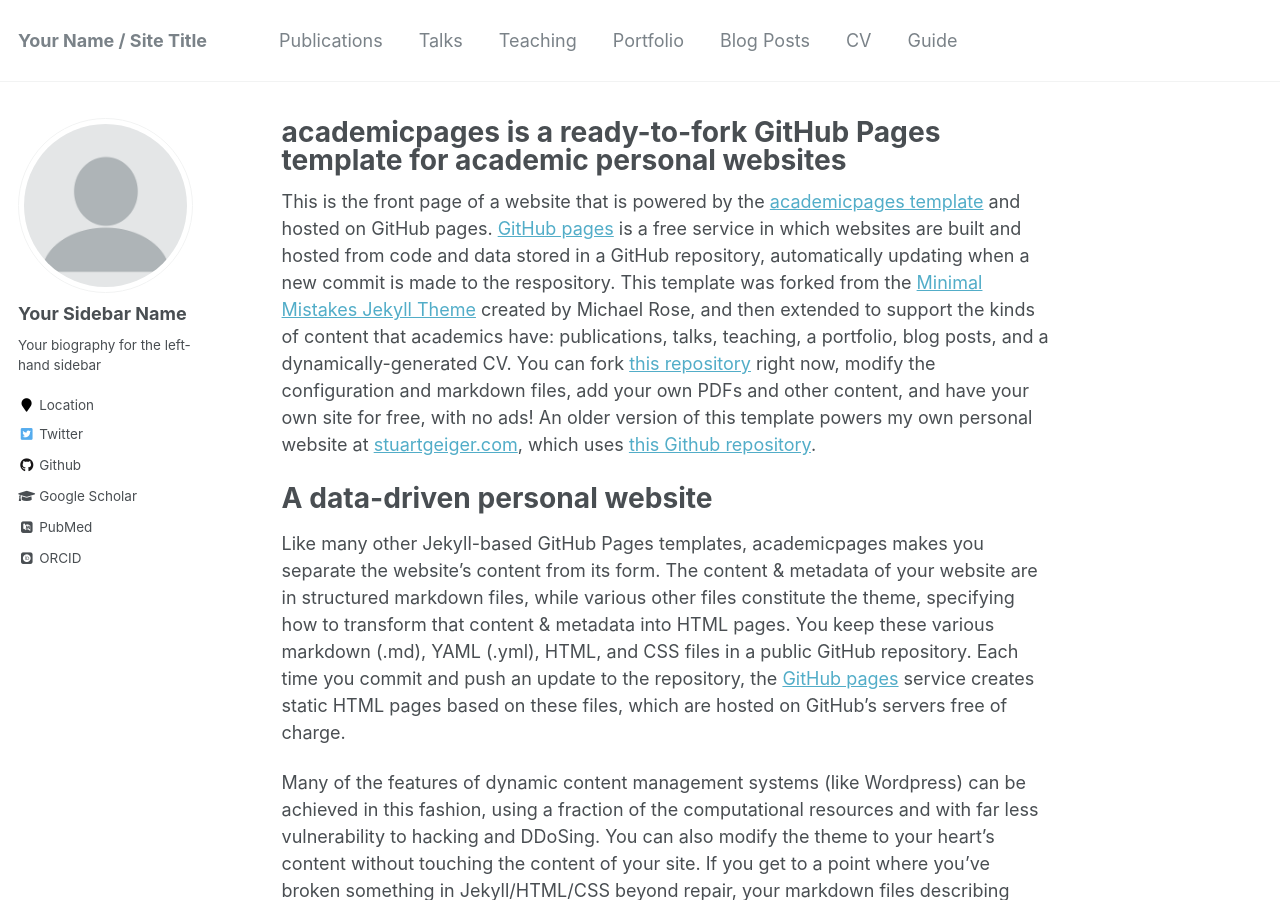
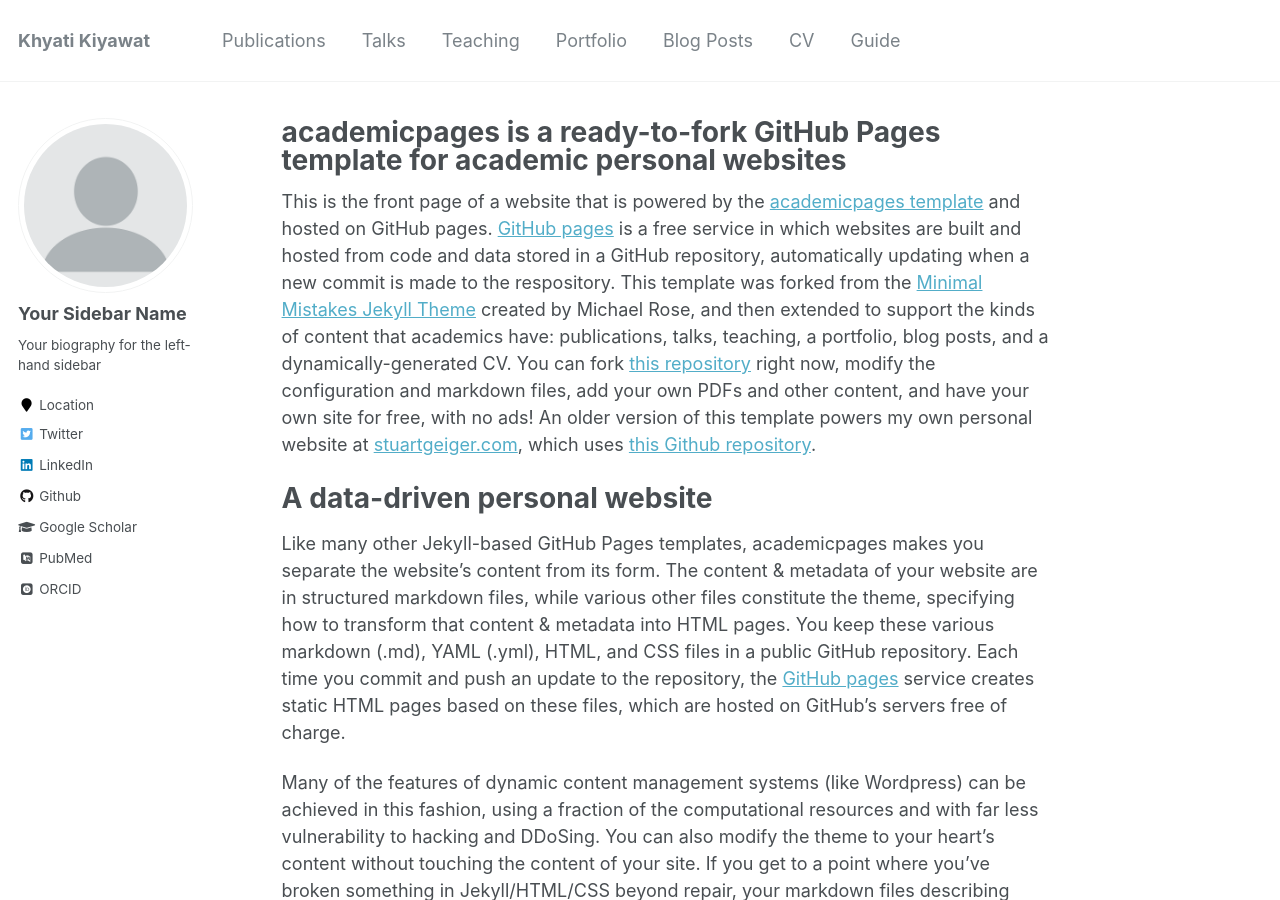
Before and after one commit to khyatikiyawat/khyatikiyawat.github.io, a Jekyll site: the page built from _pages/about.md, in a window 1280 px wide and 900 px high. Built offline with Jekyll 4.4.1, drawn with Linux system fonts in a browser that asks for light colours; some web fonts are replaced.

Commit message:
Update _config.yml
test updates

```diff
--- a/_config.yml
+++ b/_config.yml
@@ -7,7 +7,7 @@
 
 # Site Settings
 locale                   : "en-US"
-title                    : "Your Name / Site Title"
+title                    : "Khyati Kiyawat"
 title_separator          : "-"
 name                     : &name "Your Name"
 description              : &description "personal description"
@@ -96,20 +96,20 @@ author:
   flickr           :
   facebook         :
   foursquare       :
-  github           : "academicpages"
+  github           : "https://github.com/khyatikiyawat"
   google_plus      :
   keybase          :
   instagram        :
   impactstory      : #"https://profiles.impactstory.org/u/xxxx-xxxx-xxxx-xxxx"
   lastfm           :
-  linkedin         :
+  linkedin         : "https://www.linkedin.com/in/khyati-kiyawat-655463139/"
   orcid            : "http://orcid.org/yourorcidurl"
   pinterest        :
   soundcloud       :
   stackoverflow    : # http://stackoverflow.com/users/123456/username
   steam            :
   tumblr           :
-  twitter          : "replacethistwitterhandle"
+  twitter          : "@kiyawat_khyati"
   vine             :
   weibo            :
   xing             :
```
